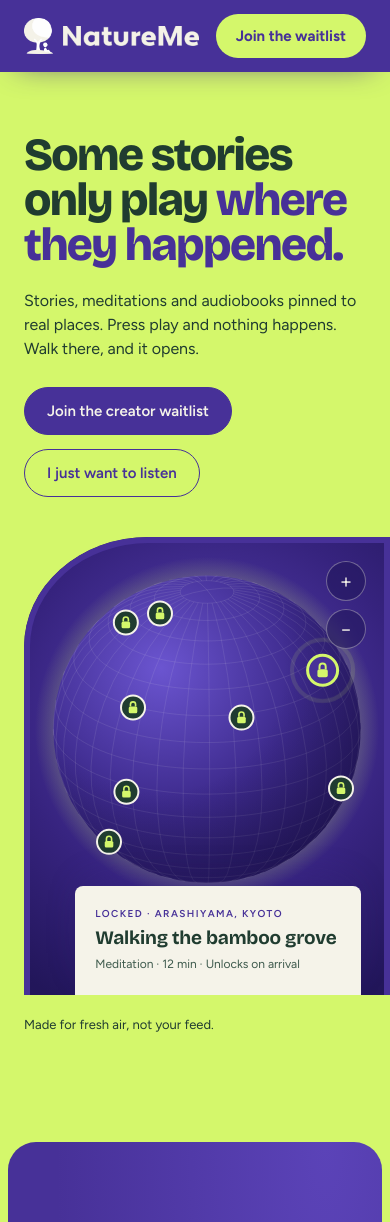
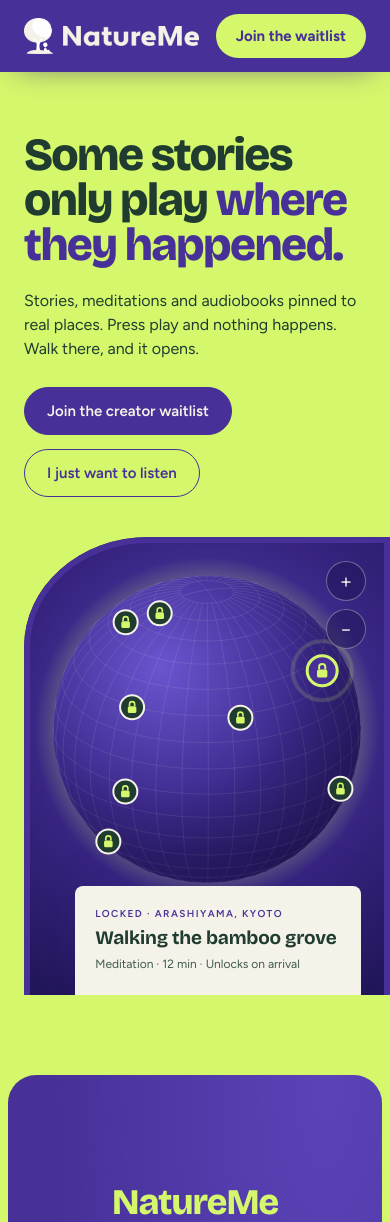
Before and after one commit to NatureMewebdemo/natureme-web, a Next.js app: page /coming-soon in a window 390 px wide. Shown: the top 1222 px of the page. Built offline with nearby package versions, Linux system fonts and the light colour scheme; what world-atlas would draw is missing.

Commit message:
Remove the fresh-air line and the shape that sat on it
Co-Authored-By: Claude Opus 5.5 <noreply@anthropic.com>
Claude-Session: https://claude.ai/code/session_01A6s5zZ7C87myJc7rhawKoR

```diff
--- a/app/coming-soon/landing.css
+++ b/app/coming-soon/landing.css
@@ -56,15 +56,13 @@ body:has(.landing) .dock{display:none}
 .ls-waiting .ls-kicker{font-size:10px}
 .ls-waiting-title{font-family:var(--font-grotesk),var(--body);font-weight:700;font-size:clamp(19px,1.7vw,24px);line-height:1.15;letter-spacing:-.01em}
 .ls-waiting-meta{font-size:12px;color:var(--ls-muted)}
-.ls-fresh{grid-column:1;grid-row:2;align-self:end;padding:0 0 28px clamp(24px,4vw,56px);font-size:13px}
 @media (max-width:860px){
   .ls-hero{grid-template-columns:minmax(0,1fr);grid-template-rows:auto;min-height:0}
-  .ls-hero-copy,.ls-photo,.ls-fresh{grid-column:1;grid-row:auto}
+  .ls-hero-copy,.ls-photo{grid-column:1;grid-row:auto}
   .ls-hero-copy{padding-right:24px}
   .ls-photo{margin-left:24px;min-height:0;aspect-ratio:4/5}
   .ls-globe svg{touch-action:pan-y}
   .ls-waiting{left:14%;right:8%}
-  .ls-fresh{padding-top:20px}
 }
 @keyframes ls-rise{from{opacity:.001;transform:translateY(14px)}to{opacity:1;transform:none}}
 @media (prefers-reduced-motion:no-preference){.ls-hero-copy h1{animation:ls-rise 1.1s cubic-bezier(.2,.7,.2,1) both}}
--- a/app/coming-soon/page.tsx
+++ b/app/coming-soon/page.tsx
@@ -58,13 +58,12 @@ const SCATTER_RING: [string, string, number, number, number, number][] = [
   [SHAPES.star, "var(--ls-forest)", 72, 95, 16, -6],
 ];
 
-/** A light sprinkle for the hero: three to the right of the headline, three under the buttons. */
+/** A light sprinkle for the hero: three to the right of the headline, two under the buttons. */
 const SCATTER_HERO: [string, string, number, number, number, number][] = [
   [SHAPES.star, "var(--ls-violet)", 93, 6, 26, -8],
   [SHAPES.circle, "var(--ls-forest)", 97, 30, 12, 0],
   [SHAPES.diamond, "var(--ls-violet-soft)", 90, 48, 16, 0],
   [SHAPES.leaf, "var(--ls-violet)", 8, 88, 22, 16],
-  [SHAPES.star, "var(--ls-violet-soft)", 30, 96, 16, 10],
   [SHAPES.circle, "var(--ls-violet)", 52, 86, 12, 0],
 ];
 
@@ -123,7 +122,6 @@ export default function ComingSoonPage() {
         <figure className="ls-photo">
           <GlobeMap />
         </figure>
-        <p className="ls-fresh">Made for fresh air, not your feed.</p>
       </section>
 
       <section className="ls-band">
```
